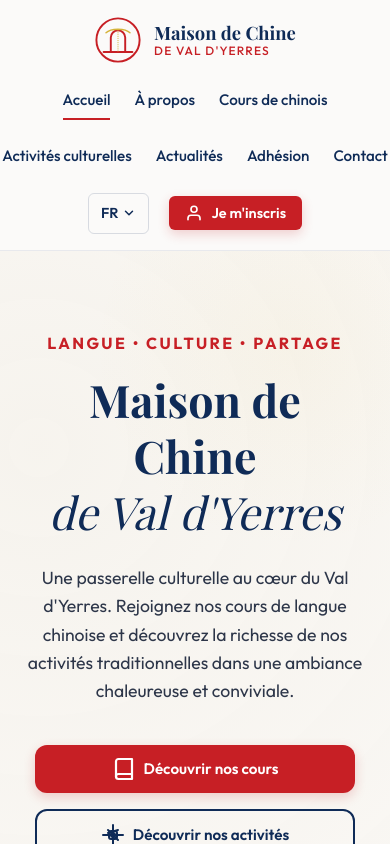
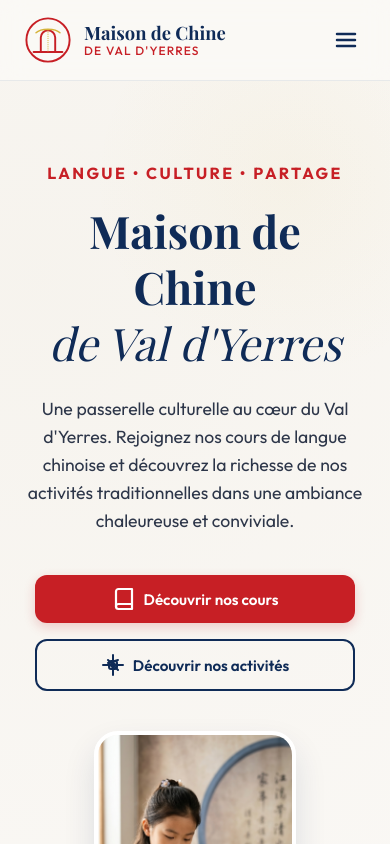
Before and after one commit to InnobyteNo8651/maisondechineyerres, a React (Vite) app: page / in a window 390 px wide. Shown: the top 844 px of the page. Built offline with nearby package versions, Linux system fonts and the light colour scheme; a web font is replaced by a local one.

Commit message:
Fix header layout: implement responsive hamburger menu for mobile screens

```diff
--- a/src/App.tsx
+++ b/src/App.tsx
@@ -69,6 +69,21 @@
   </svg>
 );
 
+const HamburgerSVG = () => (
+  <svg width="24" height="24" viewBox="0 0 24 24" fill="none" stroke="currentColor" strokeWidth="2.5" strokeLinecap="round" strokeLinejoin="round">
+    <line x1="3" y1="12" x2="21" y2="12" />
+    <line x1="3" y1="6" x2="21" y2="6" />
+    <line x1="3" y1="18" x2="21" y2="18" />
+  </svg>
+);
+
+const CloseSVG = () => (
+  <svg width="24" height="24" viewBox="0 0 24 24" fill="none" stroke="currentColor" strokeWidth="2.5" strokeLinecap="round" strokeLinejoin="round">
+    <line x1="18" y1="6" x2="6" y2="18" />
+    <line x1="6" y1="6" x2="18" y2="18" />
+  </svg>
+);
+
 const ChineseLanternSVG = () => (
   <svg className="deco-lantern" width="80" height="120" viewBox="0 0 80 120" fill="none" xmlns="http://www.w3.org/2000/svg">
     <line x1="40" y1="0" x2="40" y2="20" stroke="var(--color-primary)" strokeWidth="2" />
@@ -97,6 +112,7 @@
 function App() {
   const [activeTab, setActiveTab] = useState('accueil');
   const [lang, setLang] = useState('FR');
+  const [isMobileMenuOpen, setIsMobileMenuOpen] = useState(false);
 
   const navigationItems = [
     { id: 'accueil', label: 'Accueil', href: '#accueil' },
@@ -113,7 +129,12 @@
       {/* Header */}
       <header className="site-header">
         <div className="container header-container">
-          <a href="#accueil" className="logo-link" id="header-logo-link">
+          <a
+            href="#accueil"
+            className="logo-link"
+            id="header-logo-link"
+            onClick={() => setIsMobileMenuOpen(false)}
+          >
             <LogoSVG />
             <div className="logo-text">
               Maison de Chine
@@ -121,8 +142,8 @@
             </div>
           </a>
 
-          {/* Navigation Menu */}
-          <nav className="main-nav">
+          {/* Desktop Navigation */}
+          <nav className="desktop-nav">
             {navigationItems.map((item) => (
               <a
                 key={item.id}
@@ -136,7 +157,7 @@
             ))}
           </nav>
 
-          <div className="header-actions">
+          <div className="desktop-actions">
             {/* Language Selector */}
             <div className="lang-selector" id="lang-selector-btn" tabIndex={0}>
               <span>{lang}</span>
@@ -150,6 +171,55 @@
 
             {/* Crimson CTA button with profile icon */}
             <button className="btn btn-primary btn-sm" id="header-btn-register">
+              <ProfileSVG />
+              Je m'inscris
+            </button>
+          </div>
+
+          {/* Mobile Menu Toggle Button */}
+          <button
+            className="mobile-menu-toggle"
+            id="mobile-menu-toggle-btn"
+            onClick={() => setIsMobileMenuOpen(!isMobileMenuOpen)}
+            aria-expanded={isMobileMenuOpen}
+            aria-label="Toggle menu"
+          >
+            {isMobileMenuOpen ? <CloseSVG /> : <HamburgerSVG />}
+          </button>
+        </div>
+
+        {/* Mobile Navigation Drawer Overlay */}
+        <div className={`mobile-nav-overlay ${isMobileMenuOpen ? 'open' : ''}`} id="mobile-nav-menu">
+          <nav className="mobile-nav-links">
+            {navigationItems.map((item) => (
+              <a
+                key={item.id}
+                href={item.href}
+                className={`mobile-nav-link ${activeTab === item.id ? 'active' : ''}`}
+                id={`mobile-nav-link-${item.id}`}
+                onClick={() => {
+                  setActiveTab(item.id);
+                  setIsMobileMenuOpen(false);
+                }}
+              >
+                {item.label}
+              </a>
+            ))}
+          </nav>
+
+          <div className="mobile-nav-actions">
+            {/* Language Selector */}
+            <div className="mobile-lang-selector" id="mobile-lang-selector-btn">
+              <div className="mobile-lang-label">Langue :</div>
+              <div className="mobile-lang-buttons">
+                <button className={`mobile-lang-btn ${lang === 'FR' ? 'active' : ''}`} id="mobile-lang-btn-fr" onClick={() => setLang('FR')}>FR</button>
+                <button className={`mobile-lang-btn ${lang === 'ZH' ? 'active' : ''}`} id="mobile-lang-btn-zh" onClick={() => setLang('ZH')}>ZH</button>
+                <button className={`mobile-lang-btn ${lang === 'EN' ? 'active' : ''}`} id="mobile-lang-btn-en" onClick={() => setLang('EN')}>EN</button>
+              </div>
+            </div>
+
+            {/* CTA Button */}
+            <button className="btn btn-primary" id="mobile-btn-register" onClick={() => setIsMobileMenuOpen(false)}>
               <ProfileSVG />
               Je m'inscris
             </button>
@@ -215,7 +285,7 @@
               </a>
             </div>
 
-            {/* Card 2: Activités culturelles */}
+            {/* Card 2: Activités cultureelles */}
             <div className="feature-card" id="feature-card-activities">
               <div className="feature-icon-wrapper">
                 <ChineseKnotSVG />
--- a/src/index.css
+++ b/src/index.css
@@ -104,7 +104,7 @@
   color: var(--color-primary);
 }
 
-.main-nav {
+.desktop-nav {
   display: flex;
   align-items: center;
   gap: 32px;
@@ -134,13 +134,13 @@
   width: 100%;
 }
 
-.header-actions {
+.desktop-actions {
   display: flex;
   align-items: center;
   gap: 20px;
 }
 
-/* Dropdown Language Selector */
+/* Dropdown Language Selector (Desktop) */
 .lang-selector {
   position: relative;
   cursor: pointer;
@@ -195,6 +195,117 @@
 .lang-option:hover {
   background: var(--color-bg-cream);
   color: var(--color-primary);
+}
+
+/* Mobile Menu Toggle Button */
+.mobile-menu-toggle {
+  display: none;
+  background: none;
+  border: none;
+  color: var(--color-secondary);
+  cursor: pointer;
+  padding: 8px;
+  border-radius: var(--border-radius-sm);
+  transition: var(--transition-smooth);
+  align-items: center;
+  justify-content: center;
+}
+
+.mobile-menu-toggle:hover {
+  background-color: rgba(15, 44, 89, 0.05);
+  color: var(--color-primary);
+}
+
+/* Mobile Nav Drawer Overlay */
+.mobile-nav-overlay {
+  position: absolute;
+  top: 100%;
+  left: 0;
+  width: 100%;
+  background-color: rgba(250, 248, 245, 0.98);
+  backdrop-filter: blur(20px);
+  -webkit-backdrop-filter: blur(20px);
+  border-bottom: 1px solid rgba(15, 44, 89, 0.08);
+  display: flex;
+  flex-direction: column;
+  padding: 32px 24px;
+  gap: 32px;
+  opacity: 0;
+  visibility: hidden;
+  transform: translateY(-10px);
+  transition: opacity 0.3s ease, transform 0.3s ease, visibility 0.3s ease;
+  box-shadow: var(--shadow-lg);
+  z-index: 999;
+}
+
+.mobile-nav-overlay.open {
+  opacity: 1;
+  visibility: visible;
+  transform: translateY(0);
+}
+
+.mobile-nav-links {
+  display: flex;
+  flex-direction: column;
+  gap: 20px;
+}
+
+.mobile-nav-link {
+  font-size: 1.1rem;
+  font-weight: 600;
+  color: var(--color-secondary);
+  padding: 8px 0;
+  border-bottom: 1px solid rgba(15, 44, 89, 0.04);
+}
+
+.mobile-nav-link:hover,
+.mobile-nav-link.active {
+  color: var(--color-primary);
+  padding-left: 8px;
+}
+
+.mobile-nav-actions {
+  display: flex;
+  flex-direction: column;
+  gap: 24px;
+}
+
+/* Mobile Language Selector */
+.mobile-lang-selector {
+  display: flex;
+  align-items: center;
+  justify-content: space-between;
+  padding: 12px 0;
+  border-top: 1px solid rgba(15, 44, 89, 0.08);
+  border-bottom: 1px solid rgba(15, 44, 89, 0.08);
+}
+
+.mobile-lang-label {
+  font-weight: 600;
+  color: var(--color-secondary);
+}
+
+.mobile-lang-buttons {
+  display: flex;
+  gap: 8px;
+}
+
+.mobile-lang-btn {
+  background: none;
+  border: 1px solid rgba(15, 44, 89, 0.15);
+  color: var(--color-secondary);
+  padding: 6px 12px;
+  border-radius: var(--border-radius-sm);
+  font-weight: 600;
+  cursor: pointer;
+  transition: var(--transition-smooth);
+}
+
+.mobile-lang-btn:hover,
+.mobile-lang-btn.active {
+  background-color: var(--color-secondary);
+  color: var(--color-bg-white);
+  border-color: var(--color-secondary);
 }
 
 /* Buttons */
@@ -645,7 +756,19 @@
 }
 
 /* Responsive Media Queries */
-@media (max-width: 1024px) {
+@media (max-width: 1023px) {
+  .desktop-nav {
+    display: none;
+  }
+
+  .desktop-actions {
+    display: none;
+  }
+
+  .mobile-menu-toggle {
+    display: flex;
+  }
+
   .hero-title {
     font-size: 2.8rem;
   }
@@ -691,24 +814,6 @@
 }
 
 @media (max-width: 768px) {
-  .site-header {
-    position: static;
-    background-color: var(--color-bg-cream);
-  }
-
-  .header-container {
-    height: auto;
-    padding: 16px 0;
-    flex-direction: column;
-    gap: 16px;
-  }
-
-  .main-nav {
-    flex-wrap: wrap;
-    justify-content: center;
-    gap: 16px 24px;
-  }
-
   .hero-container {
     grid-template-columns: 1fr;
     gap: 40px;
```
Also changed, not shown: 1 other file (tests, documents, lock files or other folders).
